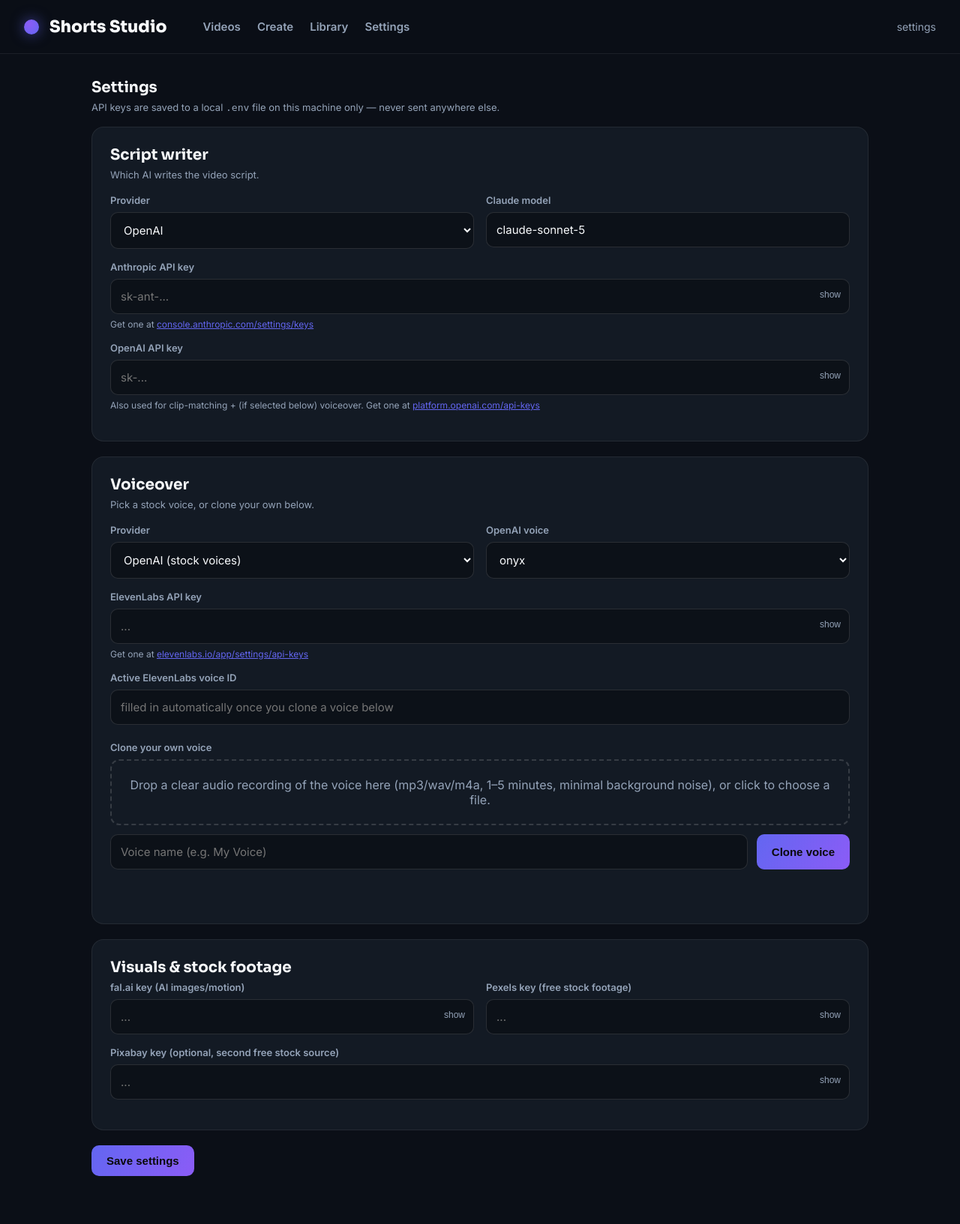
After one commit to bredward127/ai-shorts-generator, a Flask app: page /settings in a window 1280 px wide. The commit adds this page. Shown: the whole page at 75% size. Run offline with Flask 3, Linux system fonts and the light colour scheme.

Commit message:
Add Claude script writer, ElevenLabs voice cloning, and an in-dashboard Settings page
- pipeline/scriptgen.py: LLM_PROVIDER switch (openai|claude) via Anthropic tool-use
- pipeline/voice.py: TTS_PROVIDER switch (openai|elevenlabs) + clone_voice() helper
- pipeline/settings.py: read/write API keys to .env and live process state
- dashboard: new Settings page (key entry + voice-clone upload), nav link
- .env.example / requirements.txt updated for the new providers
- WINDOWS_SETUP.md: full beginner walkthrough for running locally, plus a note
  that this Flask app isn't meant to be deployed to Vercel (ffmpeg/Playwright/
  faster-whisper need a real machine, which is also why the earlier Vercel
  deploy failed)

Co-Authored-By: Claude Sonnet 5 <noreply@anthropic.com>
Claude-Session: https://claude.ai/code/session_01FGWL1rgGukwnZG53hyBFbM

```diff
--- a/dashboard/app.py
+++ b/dashboard/app.py
@@ -14,7 +14,7 @@ from pathlib import Path
 
 from flask import Flask, abort, jsonify, render_template, request, send_file
 
-from pipeline import config, drafts, library, scriptgen, state
+from pipeline import config, drafts, library, scriptgen, settings, state
 from pipeline.util import read_json, slugify
 
 app = Flask(__name__, template_folder="templates", static_folder="static")
@@ -124,6 +124,52 @@ def library_page():
 @app.route("/create")
 def create_page():
     return render_template("create.html", brand=config.BRAND)
+
+
+@app.route("/settings")
+def settings_page():
+    return render_template("settings.html", brand=config.BRAND, values=settings.current())
+
+
+# ---------- settings API ----------
+@app.post("/api/settings")
+def api_settings():
+    updated = settings.save(request.get_json(force=True))
+    return jsonify({"ok": True, "updated": list(updated), "values": settings.current()})
+
+
+@app.post("/api/voice/clone")
+def api_voice_clone():
+    """Upload one or more short audio samples of a voice; ElevenLabs clones it
+    and we save the resulting voice_id + switch TTS_PROVIDER to elevenlabs."""
+    import tempfile
+
+    name = (request.form.get("name") or "My Voice").strip()
+    files = request.files.getlist("files")
+    if not files:
+        return jsonify({"error": "at least one audio sample required"}), 400
+    if not config.ELEVENLABS_API_KEY:
+        return jsonify({"error": "add your ElevenLabs API key in Settings first"}), 400
+
+    from pipeline.voice import clone_voice
+
+    with tempfile.TemporaryDirectory() as tmp:
+        paths = []
+        for f in files:
+            if not f.filename.lower().endswith(_AUDIO_EXTS):
+                continue
+            p = Path(tmp) / Path(f.filename).name
+            f.save(p)
+            paths.append(p)
+        if not paths:
+            return jsonify({"error": "audio file required (.mp3/.wav/.m4a/.ogg/.flac)"}), 400
+        try:
+            voice_id = clone_voice(name, paths)
+        except Exception as e:  # noqa: BLE001
+            return jsonify({"error": str(e)}), 400
+
+    settings.save({"ELEVENLABS_VOICE_ID": voice_id, "TTS_PROVIDER": "elevenlabs"})
+    return jsonify({"ok": True, "voice_id": voice_id})
 
 
 # ---------- media ----------
--- a/dashboard/templates/base.html
+++ b/dashboard/templates/base.html
@@ -35,6 +35,7 @@
     <a href="/" style="color:var(--muted)">Videos</a>
     <a href="/create" style="color:var(--muted)">Create</a>
     <a href="/library" style="color:var(--muted)">Library</a>
+    <a href="/settings" style="color:var(--muted)">Settings</a>
   </nav>
   <span class="muted">{% block subtitle %}content pipeline{% endblock %}</span>
 </header>
--- /dev/null
+++ b/dashboard/templates/settings.html
@@ -0,0 +1,201 @@
+{% extends "base.html" %}
+{% block subtitle %}settings{% endblock %}
+{% block body %}
+<style>
+  .panel{background:var(--surface);border:1px solid rgba(255,255,255,.07);border-radius:16px;padding:24px;margin-bottom:20px}
+  h2{font-family:'Sora';font-size:20px;margin-bottom:6px}
+  .sub{color:var(--muted);font-size:13px;margin-bottom:18px}
+  label{display:block;font-size:13px;color:var(--muted);margin-bottom:8px;font-weight:600}
+  input[type=text],input[type=password],select{width:100%;background:#0c1118;border:1px solid rgba(255,255,255,.12);
+    border-radius:10px;color:var(--text);padding:13px;font-size:15px;font-family:inherit}
+  .field{margin-bottom:16px}
+  .grid2{display:grid;grid-template-columns:1fr 1fr;gap:16px}
+  .hint{color:var(--muted);font-size:12px;margin-top:6px}
+  .hint a{color:var(--accent);text-decoration:underline}
+  .toggle{position:absolute;right:12px;top:38px;background:none;border:none;color:var(--muted);cursor:pointer;font-size:12px}
+  .relwrap{position:relative}
+  .status{font-size:13px;margin-top:14px;min-height:18px}
+  .status.ok{color:#4ade80}
+  .status.err{color:#f87171}
+  .dropzone{border:2px dashed rgba(255,255,255,.15);border-radius:12px;padding:22px;text-align:center;
+    color:var(--muted);cursor:pointer}
+  .dropzone.drag{border-color:var(--accent);color:var(--text)}
+</style>
+
+<h2>Settings</h2>
+<p class="sub">API keys are saved to a local <code>.env</code> file on this machine only — never sent anywhere else.</p>
+
+<div class="panel">
+  <h2>Script writer</h2>
+  <div class="sub">Which AI writes the video script.</div>
+  <div class="grid2">
+    <div class="field">
+      <label>Provider</label>
+      <select id="LLM_PROVIDER">
+        <option value="openai">OpenAI</option>
+        <option value="claude">Claude (Anthropic)</option>
+      </select>
+    </div>
+    <div class="field">
+      <label>Claude model</label>
+      <input type="text" id="CLAUDE_SCRIPT_MODEL" placeholder="claude-sonnet-5">
+    </div>
+  </div>
+  <div class="field relwrap">
+    <label>Anthropic API key</label>
+    <input type="password" id="ANTHROPIC_API_KEY" placeholder="sk-ant-...">
+    <button type="button" class="toggle" data-for="ANTHROPIC_API_KEY">show</button>
+    <div class="hint">Get one at <a href="https://console.anthropic.com/settings/keys" target="_blank" rel="noopener">console.anthropic.com/settings/keys</a></div>
+  </div>
+  <div class="field relwrap">
+    <label>OpenAI API key</label>
+    <input type="password" id="OPENAI_API_KEY" placeholder="sk-...">
+    <button type="button" class="toggle" data-for="OPENAI_API_KEY">show</button>
+    <div class="hint">Also used for clip-matching + (if selected below) voiceover. Get one at <a href="https://platform.openai.com/api-keys" target="_blank" rel="noopener">platform.openai.com/api-keys</a></div>
+  </div>
+</div>
+
+<div class="panel">
+  <h2>Voiceover</h2>
+  <div class="sub">Pick a stock voice, or clone your own below.</div>
+  <div class="grid2">
+    <div class="field">
+      <label>Provider</label>
+      <select id="TTS_PROVIDER">
+        <option value="openai">OpenAI (stock voices)</option>
+        <option value="elevenlabs">ElevenLabs (cloned/custom voice)</option>
+      </select>
+    </div>
+    <div class="field">
+      <label>OpenAI voice</label>
+      <select id="TTS_VOICE">
+        {% for v in ["onyx","ash","sage","alloy","echo","nova","shimmer","coral","ballad","verse"] %}
+        <option value="{{ v }}">{{ v }}</option>
+        {% endfor %}
+      </select>
+    </div>
+  </div>
+  <div class="field relwrap">
+    <label>ElevenLabs API key</label>
+    <input type="password" id="ELEVENLABS_API_KEY" placeholder="...">
+    <button type="button" class="toggle" data-for="ELEVENLABS_API_KEY">show</button>
+    <div class="hint">Get one at <a href="https://elevenlabs.io/app/settings/api-keys" target="_blank" rel="noopener">elevenlabs.io/app/settings/api-keys</a></div>
+  </div>
+  <div class="field">
+    <label>Active ElevenLabs voice ID</label>
+    <input type="text" id="ELEVENLABS_VOICE_ID" placeholder="filled in automatically once you clone a voice below">
+  </div>
+
+  <div class="field" style="margin-top:22px">
+    <label>Clone your own voice</label>
+    <div class="dropzone" id="dropzone">
+      Drop a clear audio recording of the voice here (mp3/wav/m4a, 1–5 minutes, minimal background noise), or click to choose a file.
+      <input type="file" id="voiceFile" accept=".mp3,.wav,.m4a,.ogg,.flac" style="display:none">
+    </div>
+    <div class="row" style="display:flex;gap:12px;margin-top:12px">
+      <input type="text" id="voiceName" placeholder="Voice name (e.g. My Voice)" style="flex:1">
+      <button class="btn" id="cloneBtn" type="button">Clone voice</button>
+    </div>
+    <div class="status" id="cloneStatus"></div>
+  </div>
+</div>
+
+<div class="panel">
+  <h2>Visuals &amp; stock footage</h2>
+  <div class="grid2">
+    <div class="field relwrap">
+      <label>fal.ai key (AI images/motion)</label>
+      <input type="password" id="FAL_KEY" placeholder="...">
+      <button type="button" class="toggle" data-for="FAL_KEY">show</button>
+    </div>
+    <div class="field relwrap">
+      <label>Pexels key (free stock footage)</label>
+      <input type="password" id="PEXELS_API_KEY" placeholder="...">
+      <button type="button" class="toggle" data-for="PEXELS_API_KEY">show</button>
+    </div>
+  </div>
+  <div class="field relwrap">
+    <label>Pixabay key (optional, second free stock source)</label>
+    <input type="password" id="PIXABAY_API_KEY" placeholder="...">
+    <button type="button" class="toggle" data-for="PIXABAY_API_KEY">show</button>
+  </div>
+</div>
+
+<button class="btn" id="saveBtn" type="button">Save settings</button>
+<div class="status" id="saveStatus"></div>
+
+<script>
+const values = {{ values | tojson }};
+const KEYS = Object.keys(values);
+for (const k of KEYS) {
+  const el = document.getElementById(k);
+  if (el) el.value = values[k] || "";
+}
+
+document.querySelectorAll(".toggle").forEach(btn => {
+  btn.addEventListener("click", () => {
+    const input = document.getElementById(btn.dataset.for);
+    const show = input.type === "password";
+    input.type = show ? "text" : "password";
+    btn.textContent = show ? "hide" : "show";
+  });
+});
+
+async function saveSettings(partial) {
+  const body = {};
+  for (const k of KEYS) {
+    const el = document.getElementById(k);
+    if (el) body[k] = el.value;
+  }
+  Object.assign(body, partial || {});
+  const r = await fetch("/api/settings", {method: "POST", headers: {"Content-Type": "application/json"},
+    body: JSON.stringify(body)});
+  return r.json();
+}
+
+document.getElementById("saveBtn").addEventListener("click", async () => {
+  const status = document.getElementById("saveStatus");
+  status.textContent = "Saving…"; status.className = "status";
+  try {
+    await saveSettings();
+    status.textContent = "Saved."; status.className = "status ok";
+  } catch (e) {
+    status.textContent = "Failed to save: " + e; status.className = "status err";
+  }
+});
+
+const dropzone = document.getElementById("dropzone");
+const voiceFile = document.getElementById("voiceFile");
+let chosenFile = null;
+dropzone.addEventListener("click", () => voiceFile.click());
+voiceFile.addEventListener("change", () => { chosenFile = voiceFile.files[0]; markChosen(); });
+["dragover","dragleave","drop"].forEach(ev => dropzone.addEventListener(ev, e => {
+  e.preventDefault();
+  dropzone.classList.toggle("drag", ev === "dragover");
+  if (ev === "drop" && e.dataTransfer.files.length) { chosenFile = e.dataTransfer.files[0]; markChosen(); }
+}));
+function markChosen() {
+  dropzone.textContent = chosenFile ? ("Selected: " + chosenFile.name) : dropzone.textContent;
+}
+
+document.getElementById("cloneBtn").addEventListener("click", async () => {
+  const status = document.getElementById("cloneStatus");
+  if (!chosenFile) { status.textContent = "Choose an audio file first."; status.className = "status err"; return; }
+  const name = document.getElementById("voiceName").value || "My Voice";
+  status.textContent = "Cloning voice… this can take a minute."; status.className = "status";
+  const fd = new FormData();
+  fd.append("name", name);
+  fd.append("files", chosenFile);
+  try {
+    const r = await fetch("/api/voice/clone", {method: "POST", body: fd});
+    const j = await r.json();
+    if (!r.ok) throw new Error(j.error || "clone failed");
+    document.getElementById("ELEVENLABS_VOICE_ID").value = j.voice_id;
+    document.getElementById("TTS_PROVIDER").value = "elevenlabs";
+    status.textContent = "Voice cloned and set as active."; status.className = "status ok";
+  } catch (e) {
+    status.textContent = "Failed: " + e.message; status.className = "status err";
+  }
+});
+</script>
+{% endblock %}
--- a/pipeline/produce.py
+++ b/pipeline/produce.py
@@ -101,8 +101,9 @@ def make(topic: str | None, script: Script | None = None, on_stage=None,
     audio_info = voice.synthesize(video.audio_dir, script)
     if on_stage:
         on_stage("assembling")
+    have_narration = bool(voice._ready())
     final = assemble(video, script, images, audio_info,
-                     motion_clips=motion, want_captions=bool(config.OPENAI_API_KEY))
+                     motion_clips=motion, want_captions=have_narration)
 
     video.mark("complete", final=str(final))
     state.record_video(video, topic, "complete")
--- a/requirements.txt
+++ b/requirements.txt
@@ -1,5 +1,6 @@
 # Core pipeline (stages 1-5 + dashboard). No GPU needed for these.
 openai>=1.40
+anthropic>=0.40
 python-dotenv>=1.0
 pydantic>=2.6
 jinja2>=3.1
```
Also changed, not shown: WINDOWS_SETUP.md (added, +137 -0 lines), pipeline/config.py (+13 -0 lines), pipeline/scriptgen.py (+46 -12 lines), pipeline/settings.py (added, +59 -0 lines), pipeline/voice.py (+63 -5 lines), README.md, 1 other file.
